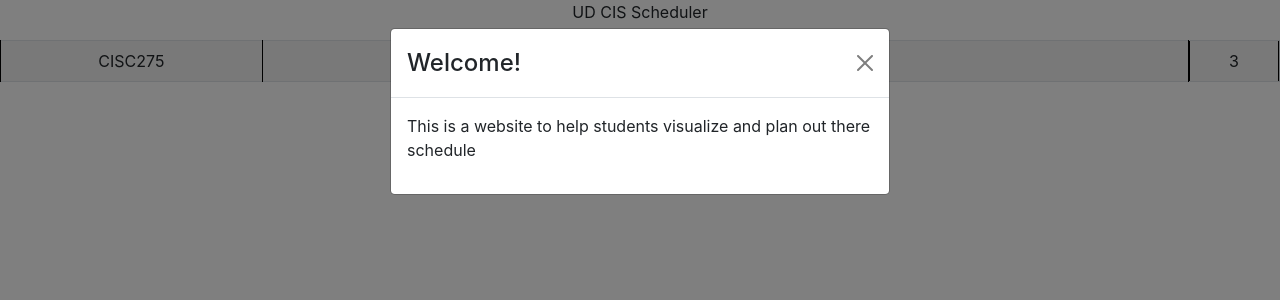
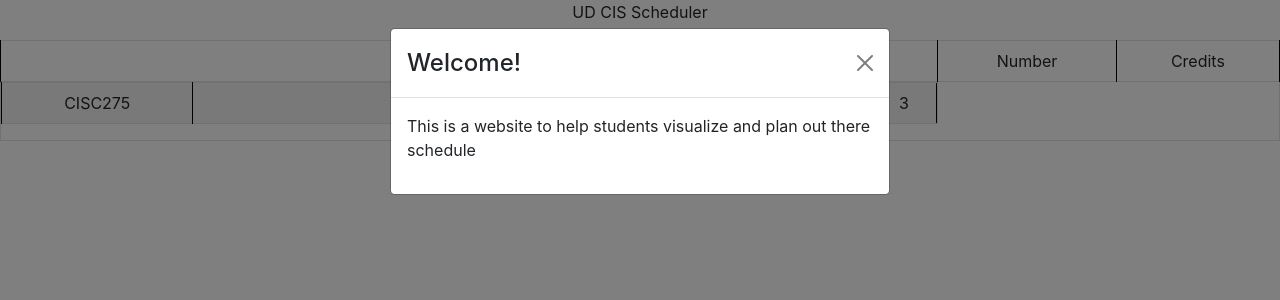
Before and after one commit to UD-CISC275-F21/ud-cis-scheduler-team-15, a React (Create React App) app: page / in a window 1280 px wide. Shown: the top 300 px of the page. Built offline with nearby package versions, Linux system fonts and the light colour scheme.

Commit message:
Added semester table

```diff
--- a/src/App.tsx
+++ b/src/App.tsx
@@ -2,14 +2,14 @@ import "./App.css";
 import React, { useState } from "react";
 import COURSES from "./assets/courses.json";
 import { CourseViewer } from "./components/CourseViewer";
-// import { SemesterViewer } from "./components/SemesterViewer";
+import { SemesterViewer } from "./components/SemesterViewer";
 import { Course } from "./interfaces/course";
-// import { Semester } from "./interfaces/semester";
+import { Semester } from "./interfaces/semester";
 import {Welcome} from "./components/Welcome";
 import { ChangeData } from "./components/ChangeData";
 
 function App(): JSX.Element {
-    // const [semester] = useState<Semester>(COURSES[0] as Semester);
+    const [semester0] = useState<Semester>(COURSES[0] as Semester);
     const [course, setCourse] = useState<Course>(COURSES[0].courses[0]);
     const [dotsStyle, setDotsStyle] = useState({display: "none"});
     const [changePromptVis, setChangePromptVis] = useState<boolean>(false);
@@ -20,7 +20,7 @@ function App(): JSX.Element {
         <div className="App">
             <p>UD CIS Scheduler</p>
             <ChangeData course={course} setCourse={setCourse} visible={changePromptVis} setVisible={setChangePromptVis}></ChangeData>
-            <CourseViewer course={course} dotsStyle={dotsStyle} setDotsStyle={setDotsStyle} setChangePromptVis={setChangePromptVis}></CourseViewer>
+            <SemesterViewer semester={semester0}></SemesterViewer>
             <Welcome visible = {visible} setVisible = {setVisible}></Welcome>
         </div>
     );
--- a/src/components/SemesterViewer.tsx
+++ b/src/components/SemesterViewer.tsx
@@ -1,8 +1,11 @@
-import React from "react";
+import React, { useState } from "react";
 import { Table } from "react-bootstrap";
-// import { CourseViewer } from "./CourseViewer";
+import { Semester } from "../interfaces/semester";
+import { CourseViewer } from "./CourseViewer";
 
-export function SemesterViewer(/*{semester}: {semester: Semester}*/): JSX.Element {
+export function SemesterViewer({semester}: {semester: Semester}): JSX.Element {
+    const [dotsStyle, setDotsStyle] = useState({display: "none"});
+    const [changePromptVis, setChangePromptVis] = useState<boolean>(false);
     return (
         <Table striped={true} bordered hover>
             <thead>
@@ -11,6 +14,9 @@ export function SemesterViewer(/*{semester}: {semester: Semester}*/): JSX.Elemen
                     <td>Number</td>
                     <td>Credits</td>
                 </tr>
+                <tr>
+                    <CourseViewer course={semester.courses[0]} dotsStyle={dotsStyle} setDotsStyle={setDotsStyle} setChangePromptVis={setChangePromptVis}></CourseViewer>
+                </tr>
             </thead>
         </Table>
     );
```
